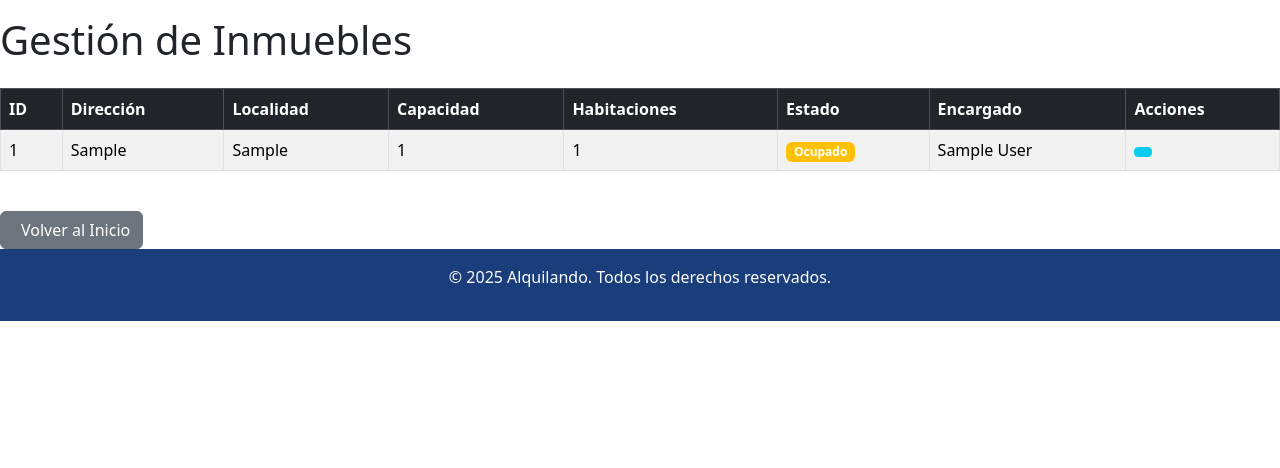
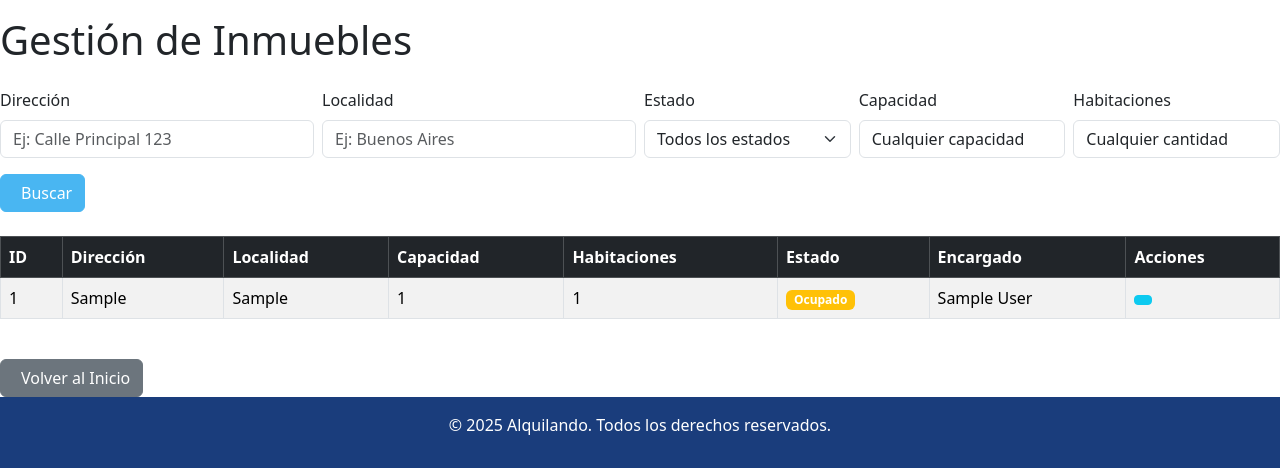
Before and after one commit to NicolasM146/IngS2, a Flask app: template src/web/templates/Propiedades/index.html in a window 1280 px wide. Shown: the part 66-534 px from the top of the page. Run offline with Flask 3, Linux system fonts and the light colour scheme; the template is opened without the code that fills it: values that come from a table or form of the project are taken from there, others are empty; tables that the repository leaves empty hold one stand-in row (values such as "Sample post").

Commit message:
Implemento la busqueda con filtros de Inmuebles (Detectado bug: 'No se registra la actualizacion del estado del Inmueble')

```diff
--- a/src/core/Usuario/User.py
+++ b/src/core/Usuario/User.py
@@ -62,6 +62,7 @@ class User(UserMixin,db.Model):
         self.is_locked = False
 
     def tiene_permiso(self, nombre_permiso):
+        """
         if self.es_sysadmin:
             permiso = Permiso.query.filter_by(nombre=nombre_permiso).first()
             if not permiso:
@@ -70,6 +71,7 @@ class User(UserMixin,db.Model):
         if self.rol is None:
             return False
         return self.rol.tiene_permiso(nombre_permiso)
-        #return True
+        """
+        return True
     def __repr__(self):
         return f'<User {self.username}>'
--- a/src/web/forms/forms.py
+++ b/src/web/forms/forms.py
@@ -1,8 +1,11 @@
 from flask_wtf import FlaskForm
-from wtforms import StringField, IntegerField, TextAreaField, SelectField
+from wtforms import StringField, IntegerField, TextAreaField, SelectField, BooleanField, SubmitField
 from wtforms.validators import DataRequired
 from src.core.Usuario.User import User
+from wtforms.validators import Optional, NumberRange
 
+
+# Formualrio para registrar o actualizar un Inmueble
 class PropertyForm(FlaskForm):
     direccion = StringField('Dirección', validators=[DataRequired()])
     localidad = StringField('Localidad', validators=[DataRequired()])
@@ -31,3 +34,40 @@ class PropertyForm(FlaskForm):
                 email_confirmed=True
             ).order_by(User.nombre).all()
         ]
+
+# Formulario para filtrar en la Busqueda de Inmuebles
+class PropertySearchForm(FlaskForm):
+    # Campos de texto
+    direccion = StringField('Dirección', validators=[Optional()],
+                          render_kw={"placeholder": "Ej: Calle Principal 123"})
+
+    localidad = StringField('Localidad', validators=[Optional()],
+                          render_kw={"placeholder": "Ej: Buenos Aires"})
+
+    # Campos de selección
+    estado = SelectField('Estado', choices=[
+        ('', 'Todos los estados'),
+        ('disponible', 'Disponible'),
+        ('ocupado', 'Ocupado'),
+        ('dado_de_baja', 'Dado de baja'),
+    ], validators=[Optional()])
+
+    capacidad = SelectField('Capacidad', choices=[
+        ('', 'Cualquier capacidad'),
+        ('1', '1 persona'),
+        ('2', '2 personas'),
+        ('4', '4 personas'),
+        ('6', '6 personas'),
+        ('8', '8 personas')
+    ], validators=[Optional()])
+
+    habitaciones = SelectField('Habitaciones', choices=[
+        ('', 'Cualquier cantidad'),
+        ('1', '1 habitacion'),
+        ('2', '2 habitaciones'),
+        ('3', '3 habitaciones'),
+        ('4', '4 habitaciones'),
+        ('5', '5 habitaciones')
+    ], validators=[Optional()])
+
+    buscar = SubmitField('Buscar', render_kw={"class": "btn btn-primary"})
--- a/src/web/templates/Propiedades/edit.html
+++ b/src/web/templates/Propiedades/edit.html
@@ -1,6 +1,6 @@
 {% extends "layout.html" %}
 
-{% block title %}Editar Propiedad - {{ property.direccion }}{% endblock %}
+{% block title %}Actualizar Inmueble - {{ property.direccion }}{% endblock %}
 
 {% block head %}
     {{ super() }}
@@ -13,7 +13,7 @@
         <div class="col-lg-8">
             <div class="card shadow">
                 <div class="card-header bg-primary text-white">
-                    <h2 class="mb-0"><i class="fas fa-edit me-2"></i>Editar Propiedad</h2>
+                    <h2 class="mb-0"><i class="fas fa-edit me-2"></i>Actualizar Inmueble</h2>
                 </div>
                 <div class="card-body">
                     <form method="POST" action="{{ url_for('property.edit', id=property.id) }}">
--- a/src/web/templates/Propiedades/index.html
+++ b/src/web/templates/Propiedades/index.html
@@ -18,6 +18,38 @@
     </div>
   {% endif %}
 {% endwith %}
+
+<!-- Formulario de búsqueda -->
+<form method="POST" class="mb-4">
+    {{ form.hidden_tag() }}
+    <div class="row g-2">
+        <div class="col-md-3">
+            {{ form.direccion.label(class="form-label") }}
+            {{ form.direccion(class="form-control") }}
+        </div>
+        <div class="col-md-3">
+            {{ form.localidad.label(class="form-label") }}
+            {{ form.localidad(class="form-control") }}
+        </div>
+        <div class="col-md-2">
+            {{ form.estado.label(class="form-label") }}
+            {{ form.estado(class="form-select") }}
+        </div>
+        <div class="col-md-2">
+            {{ form.capacidad.label(class="form-label") }}
+            {{ form.capacidad(class="form-control") }}
+        </div>
+        <div class="col-md-2">
+            {{ form.habitaciones.label(class="form-label") }}
+            {{ form.habitaciones(class="form-control") }}
+        </div>
+    </div>
+    <div class="mt-3">
+        <button type="submit" class="btn btn-primary">
+            <i class="fas fa-search me-2"></i>Buscar
+        </button>
+    </div>
+</form>
 
 <!-- Botón para agregar Inmueble (si tiene permisos) -->
 {% if current_user.tiene_permiso('properties_create') %}
```
Also changed, not shown: src/web/controllers/property.py (+30 -15 lines).
